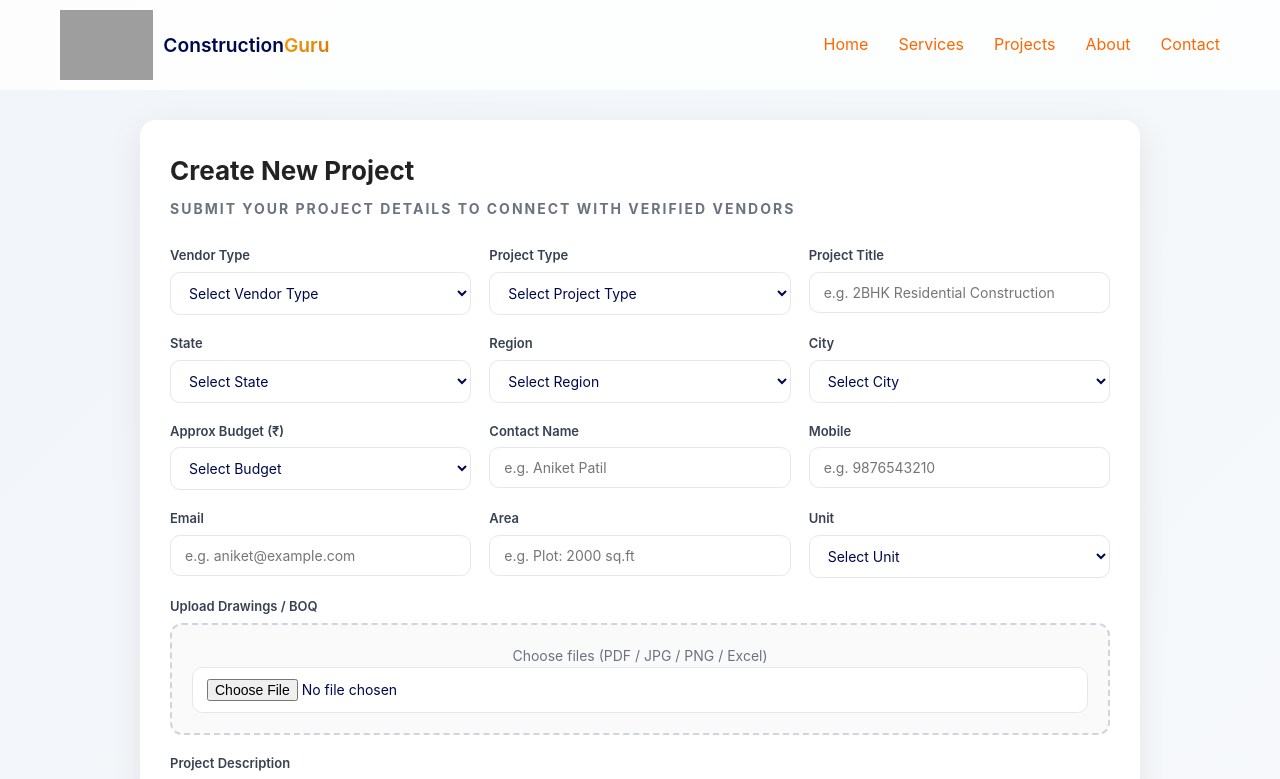
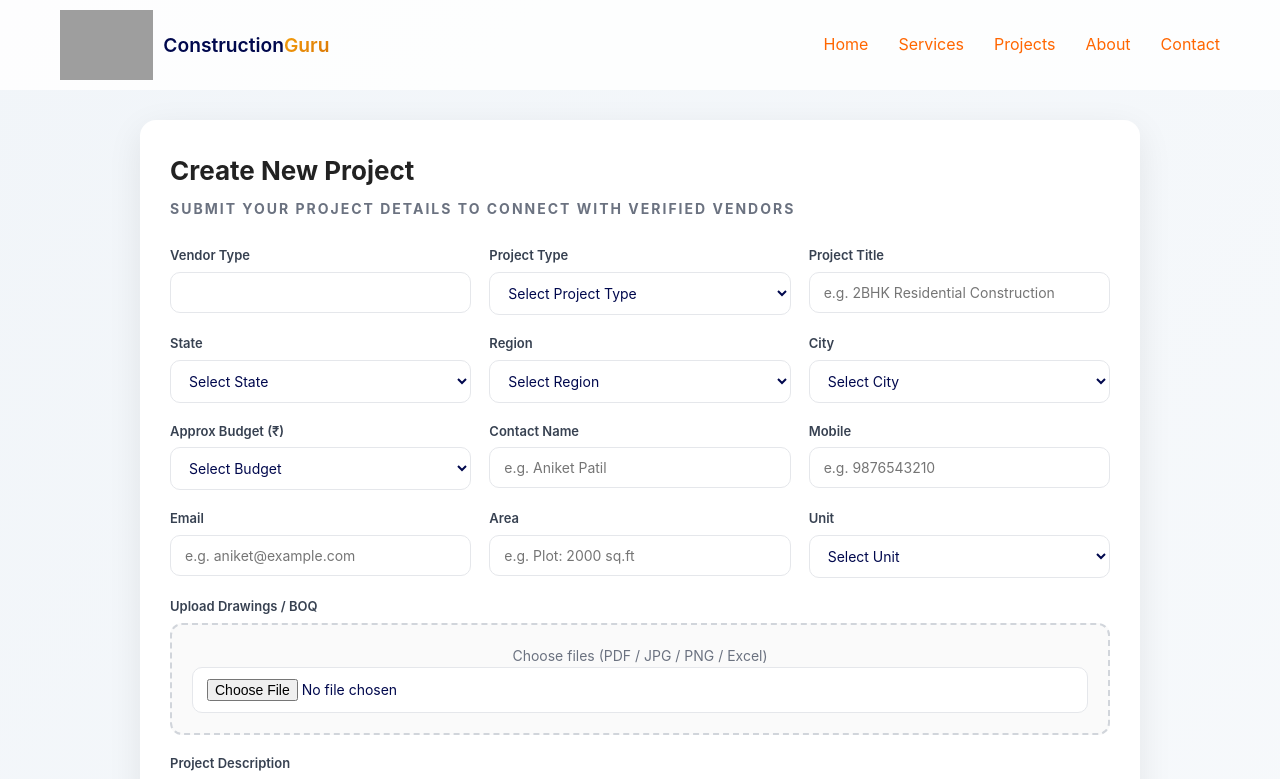
Before and after one commit to vedhaan/construction-guru, a React (Vite) app: page /inquiry in a window 1280 px wide. Shown: the top 779 px of the page. Built offline with nearby package versions, Linux system fonts and the light colour scheme; grey boxes are pictures that could not be loaded.

Commit message:
added name feild

```diff
--- a/src/Components/Form/Form.jsx
+++ b/src/Components/Form/Form.jsx
@@ -12,7 +12,7 @@ const Form = () => {
             <div className="form-grids">
                 <div className="form-groups">
                     <label name="vendorType">Vendor Type</label>
-                    <select><option>Select Vendor Type</option></select>
+                    <input type="text" />
                 </div>
 
                 <div className="form-grous">
```
